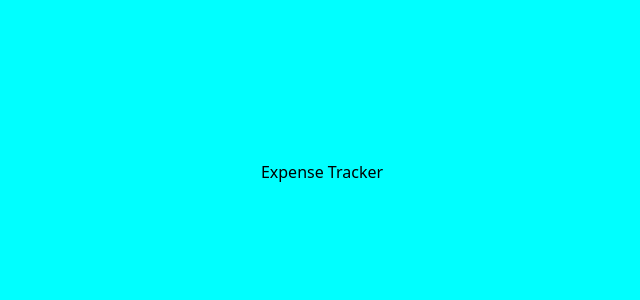
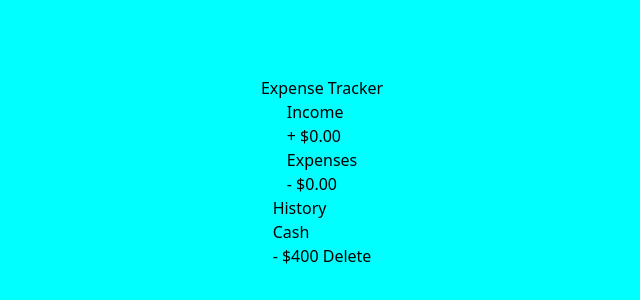
Before and after one commit to Sochuks/react-expense-tracker, a React (Vite) app: page / in a window 1280 px wide. Shown: the part 228-528 px from the top of the page, without its empty margins (318-958 px from the left). Built offline with nearby package versions, Linux system fonts and the light colour scheme.

Commit message:
created the tarnsaction list components

```diff
--- a/src/App.jsx
+++ b/src/App.jsx
@@ -1,5 +1,7 @@
 import React from 'react'
 import Header from './Components/Header'
+import IncomeExpenses from './Components/IncomeExpenses'
+import TransactionList from './Components/TransactionList'
 
 
 function App() {
@@ -7,6 +9,8 @@ function App() {
   return (
     <div className='flex flex-col justify-center items-center h-screen'>
     <Header/>
+    <IncomeExpenses />
+    <TransactionList/>
     </div>
   )
 }
--- /dev/null
+++ b/src/Components/TransactionList.jsx
@@ -0,0 +1,14 @@
+import React from 'react'
+
+const TransactionList = () => {
+  return (
+    <div>
+        <h3>History</h3>
+        <ul>
+           Cash <li><span>- $400</span> <button>Delete</button></li>
+        </ul>
+    </div>
+  )
+}
+
+export default TransactionList
```
